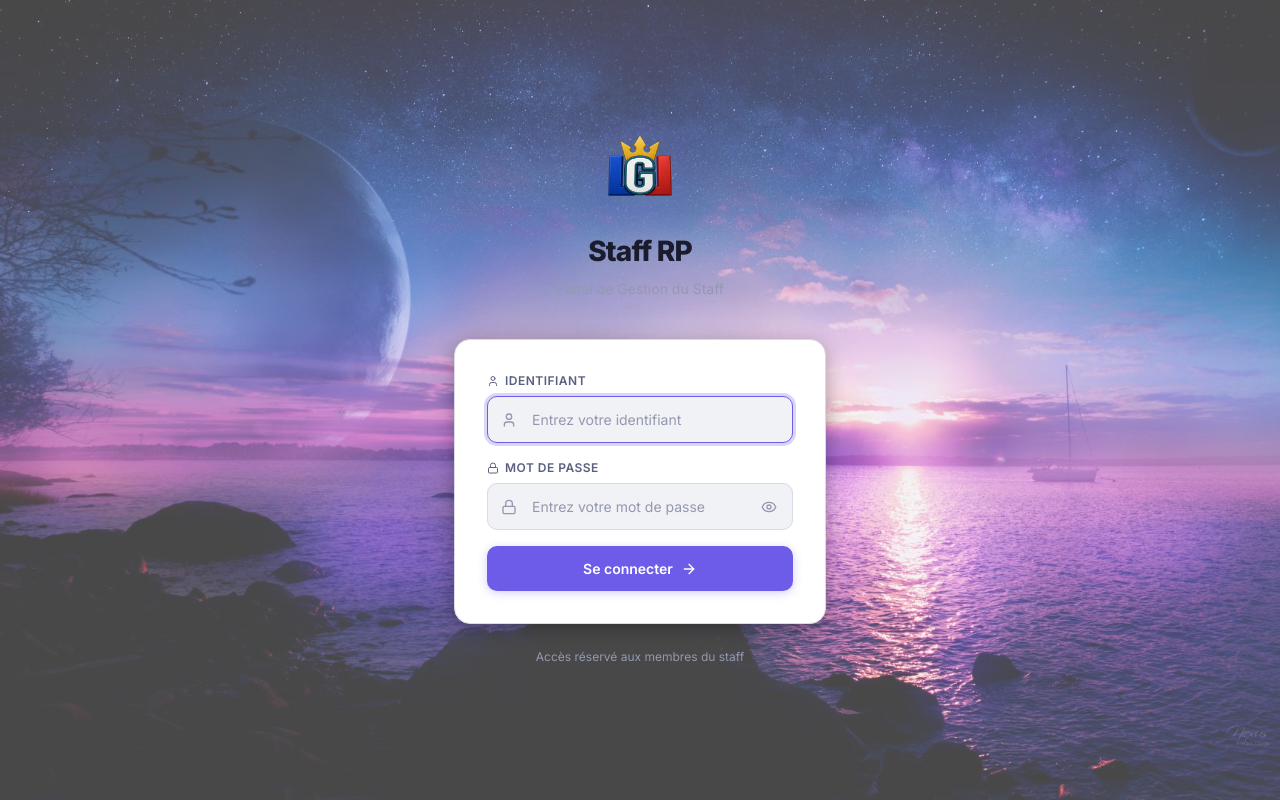
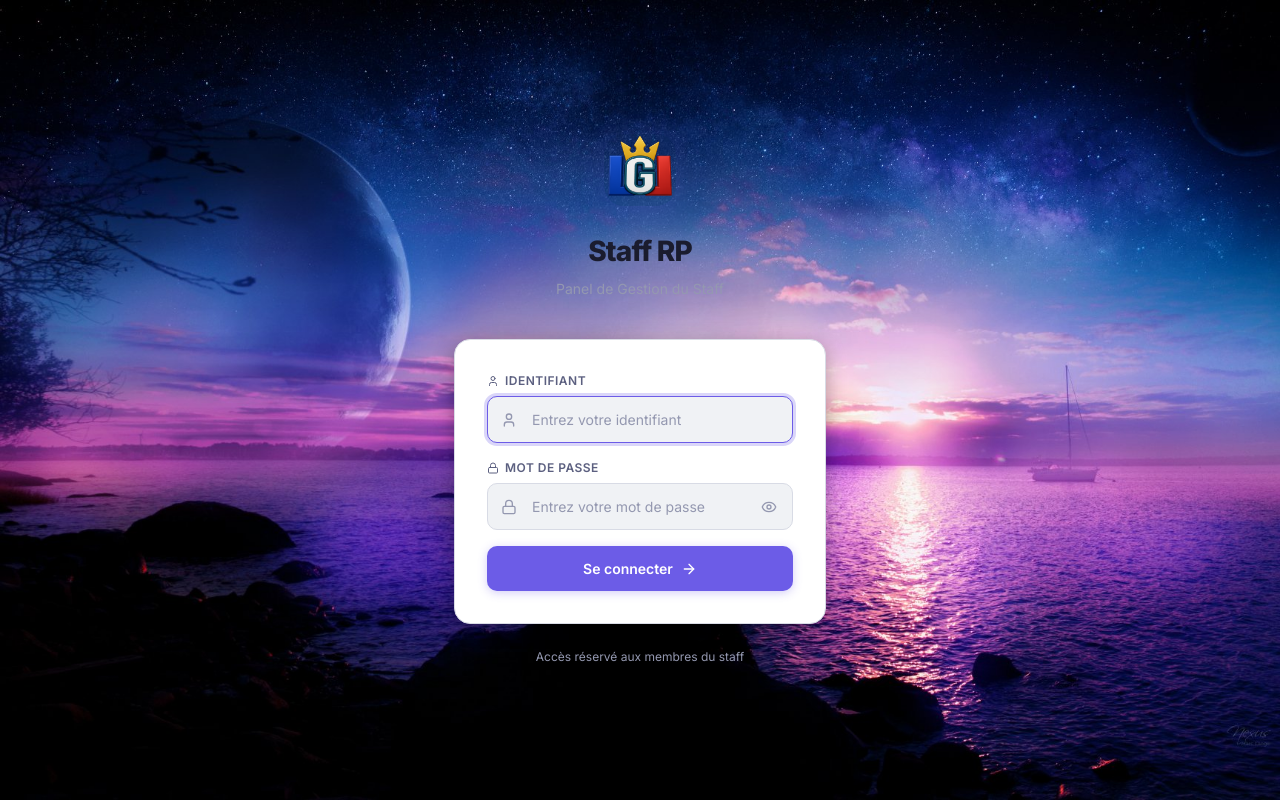
Before and after one commit to eclipsestudio31-blip/Staff-LGL-, a Next.js app: page /login in a window 1280 px wide. Built offline with nearby package versions, Linux system fonts and the light colour scheme.

Commit message:
fix: login page - remove overlays and blur, show image at full opacity

```diff
--- a/src/app/login/page.tsx
+++ b/src/app/login/page.tsx
@@ -123,24 +123,7 @@ export default function LoginPage() {
         backgroundSize: "cover",
         backgroundPosition: "center",
         backgroundRepeat: "no-repeat",
-        opacity: 0.7,
-        pointerEvents: "none",
-      }} />
-      <div style={{
-        position: "absolute",
-        inset: 0,
-        background: "radial-gradient(ellipse at 50% 0%, rgba(108,92,231,0.06) 0%, transparent 60%)",
-        pointerEvents: "none",
-      }} />
-      <div style={{
-        position: "absolute",
-        top: "-20%",
-        left: "50%",
-        transform: "translateX(-50%)",
-        width: "600px",
-        height: "600px",
-        borderRadius: "50%",
-        background: "radial-gradient(circle, rgba(108,92,231,0.04) 0%, transparent 70%)",
+        opacity: 1,
         pointerEvents: "none",
       }} />
 
```
